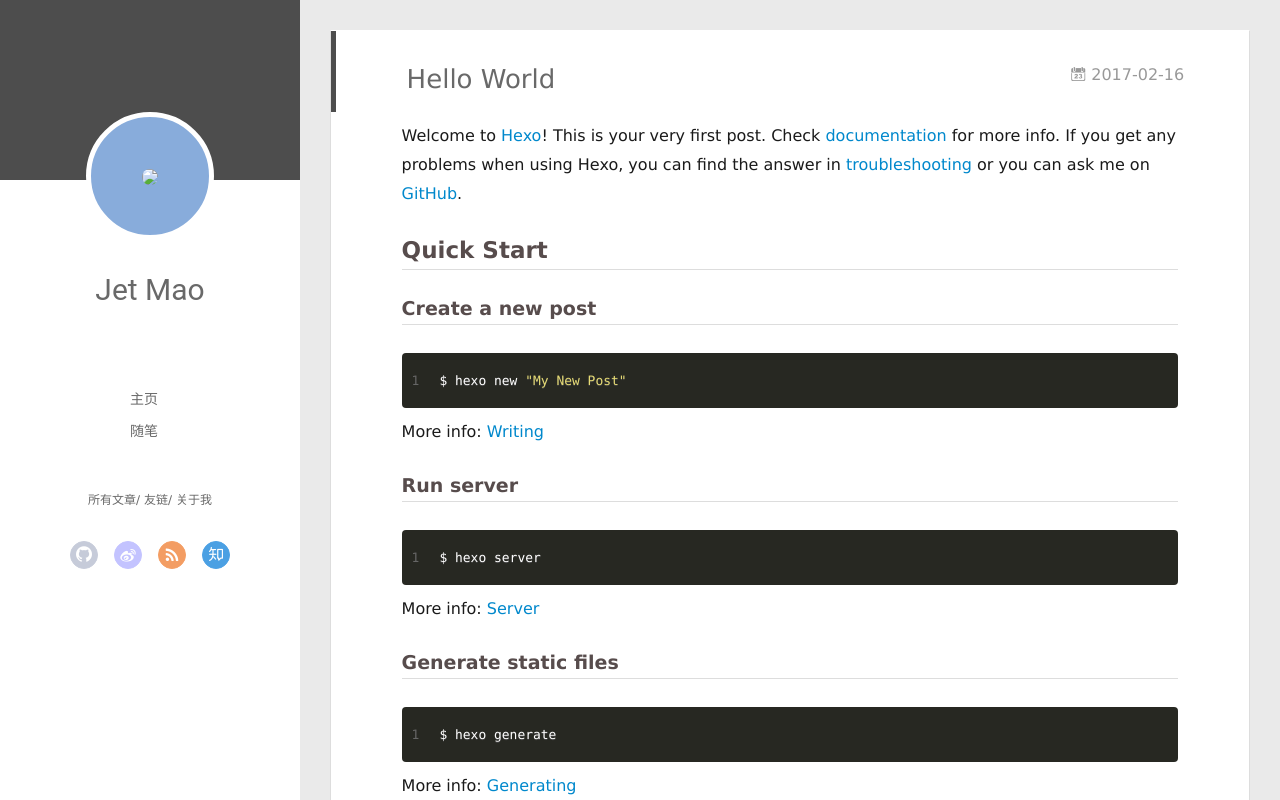
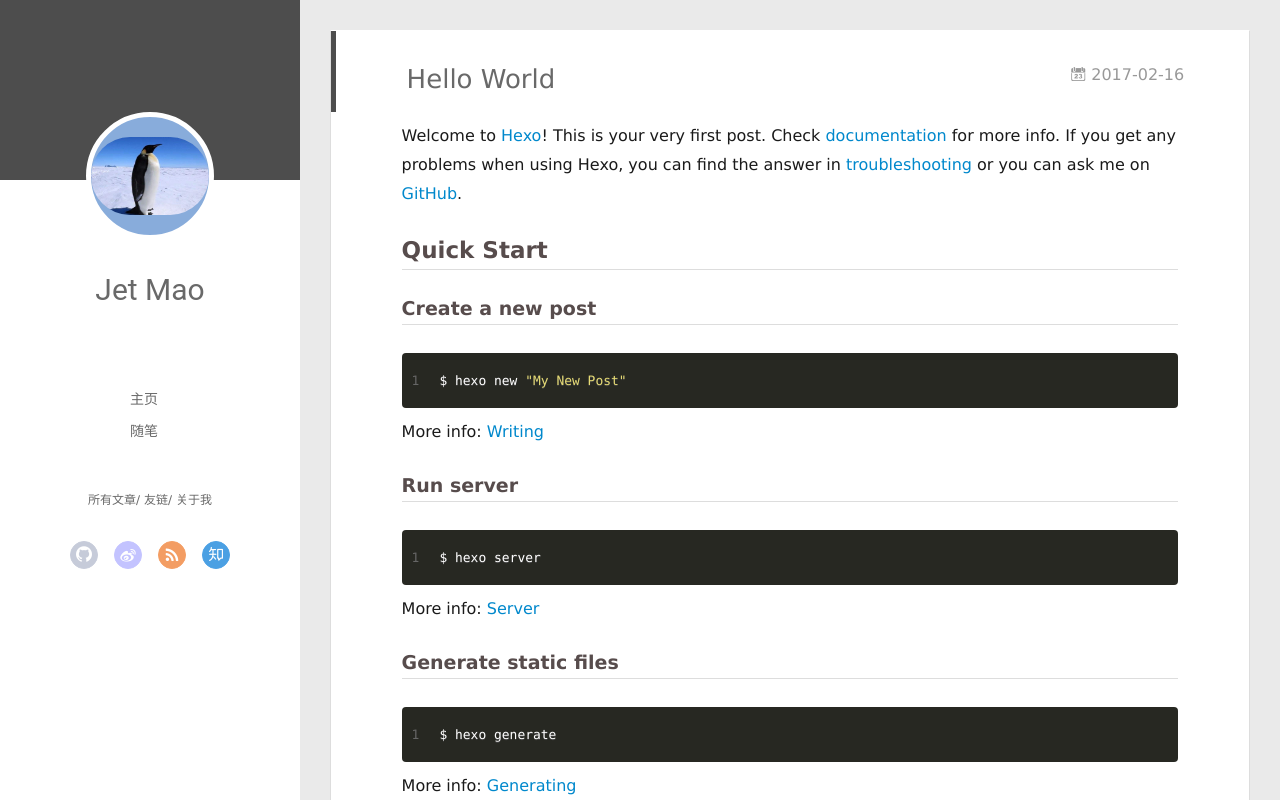
Before and after one commit to OPmjt/OPmjt.github.io, a plain HTML site: page index.html in a window 1280 px wide. Drawn offline with Linux system fonts and the light colour scheme; no server answers.

Commit message:
Update index.html

```diff
--- a/index.html
+++ b/index.html
@@ -42,7 +42,7 @@
 <div class="intrude-less">
 	<header id="header" class="inner">
 		<a href="/" class="profilepic">
-			<img src="avarar.jpg" class="js-avatar">
+			<img src="avatar.jpg" class="js-avatar">
 		</a>
 		<hgroup>
 		  <h1 class="header-author"><a href="/">Jet Mao</a></h1>
```
